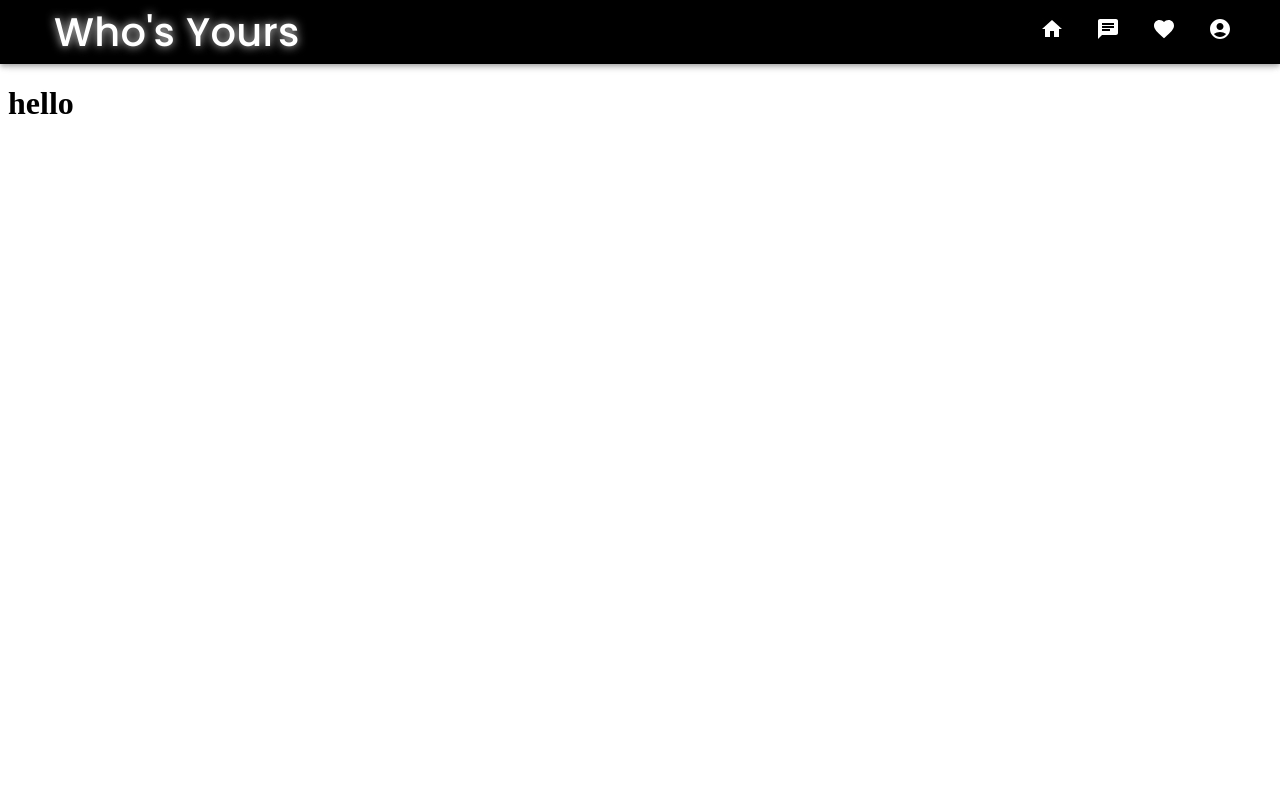
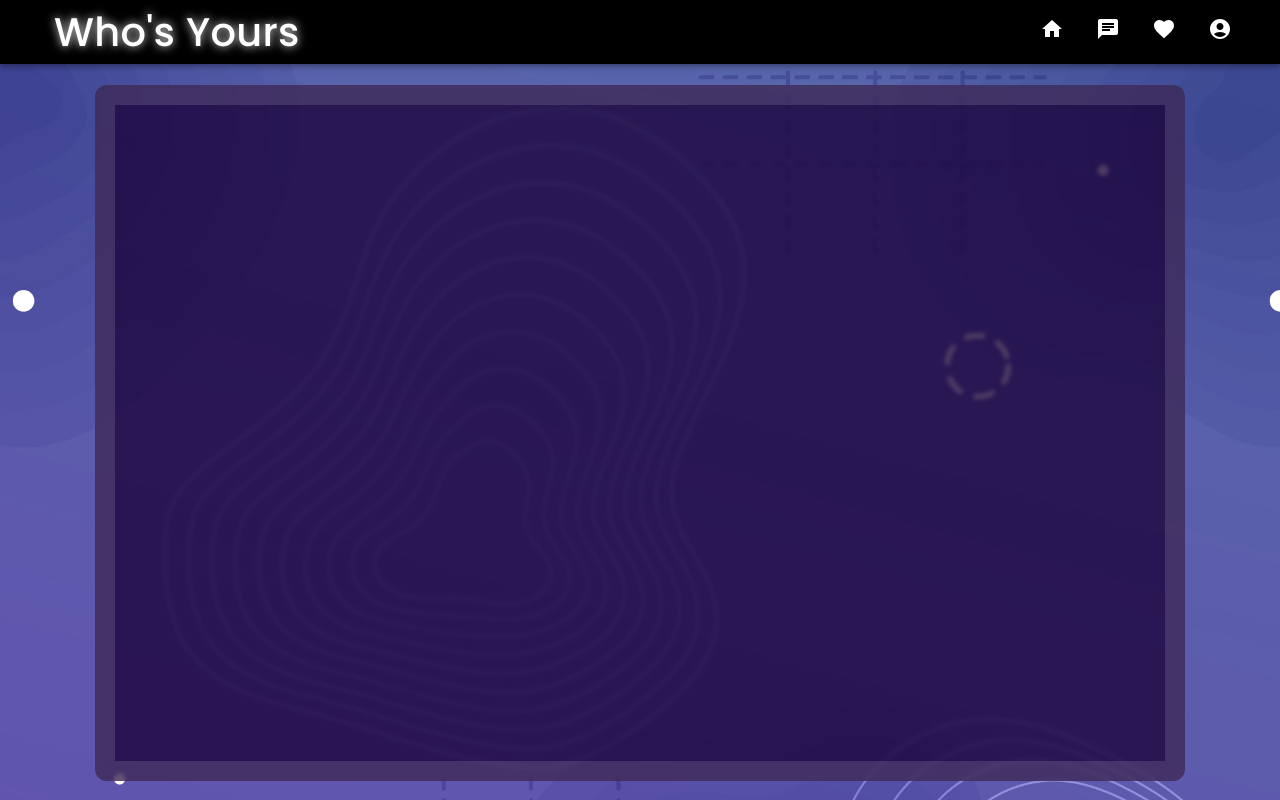
Before and after one commit to Swapnita06/Who-s_Yours, a React (Create React App) app in the folder frontend/: page /chat in a window 1280 px wide. Built offline with nearby package versions, Linux system fonts and the light colour scheme.

Commit message:
chatchanges

```diff
--- a/frontend/src/App.js
+++ b/frontend/src/App.js
@@ -10,8 +10,6 @@ import Nav from './components/Nav'
 const App = () => {
   return (
     <BrowserRouter>
-
-     <Nav/>
    <Routes>
     <Route>
       <Route exact path='/' element={<Welcomepage/>}/>
--- /dev/null
+++ b/frontend/src/pages/Chat.css
@@ -0,0 +1,22 @@
+body {
+    background-image: url("../components/chatbg.jpg");
+    background-attachment: fixed;
+    background-size: cover;
+    background-color: rgb(3, 41, 54); /* Change 'lightblue' to your desired color */
+    margin: 0; /* Remove default margin */
+    padding: 0; /* Remove default padding */
+    display: flex;
+    justify-content: center;
+    align-items: center;
+    height: 100vh;
+    color: white;
+  }
+  .container{
+    margin-top: 65px;
+    width: 82vw;
+    height: 82vh ;
+    background-color: rgba(27, 2, 52, 0.769);
+    backdrop-filter: blur(2px) saturate(120%);
+    border-radius: 12px;
+    border: 20px solid rgba(255, 255, 255, 0.125);
+  }
--- a/frontend/src/pages/Chat.jsx
+++ b/frontend/src/pages/Chat.jsx
@@ -1,12 +1,16 @@
 import React from 'react'
 import Nav from '../components/Nav'
-
+import './Chat.css'
 
 const Chat = () => {
   return (
-    <div>
-        <h1 style={{color:'black', paddingTop: '64px' }}>hello</h1>
+    <>
+    <Nav/>
+    <div className='container'>
+
+
         </div>
+        </>
   )
 }
 
--- a/frontend/src/pages/Home.jsx
+++ b/frontend/src/pages/Home.jsx
@@ -3,9 +3,10 @@ import Navbar from '../components/Navbar'
 import Nav from '../components/Nav'
 const Home = () => {
   return (
-    <div>
+    <>
+      <Nav/>
       <h1 style={{color:'black', paddingTop: '64px' }}>hello you</h1>
-    </div>
+    </>
   )
 }
 
--- a/frontend/src/pages/Welcomepage.jsx
+++ b/frontend/src/pages/Welcomepage.jsx
@@ -5,9 +5,11 @@ import Signup from '../pages/Signup';
 
 const Welcomepage = () => {
   return (
-    <div style={{display:'flex',height: '100vh', padding:0,margin:'0',flexWrap:'wrap',fontFamily:'Montserrat'}}>
+    <>
+
+    <div style={{display:'flex',height: '100vh', padding:0,margin:'0',flexWrap:'wrap',fontFamily:'Montserrat',}}>
     <div className='img' style={{ flex: 1,order:1,width:'100%' }}>
-      <img  style={{height:'100%',width:'100%' }} src='./images/dating_app.gif'></img>
+      <img  style={{height:'100%',width:'100%' }} src='./images/bg2.jpg'></img>
     </div>
     <div style={{flex:'1',  backgroundColor: '#f56e8b', padding:'50px',display: 'flex', justifyContent: 'center', alignItems: 'center',width: '100%',order:2  }}>
     <div>
@@ -25,6 +27,7 @@ const Welcomepage = () => {
         </div>
     </div>
     </div>
+    </>
   );
 };
 
```
Also changed, not shown: frontend/public/images/bg2.jpg (added), frontend/src/components/chatbg.jpg (added), frontend/src/components/chats/Chaty.css (added), frontend/src/components/chats/Chaty.jsx (added), frontend/src/components/detail/Detail.css (added), frontend/src/components/detail/Detail.jsx (added), frontend/src/components/list/LIst.css (added), frontend/src/components/list/List.jsx (added).
